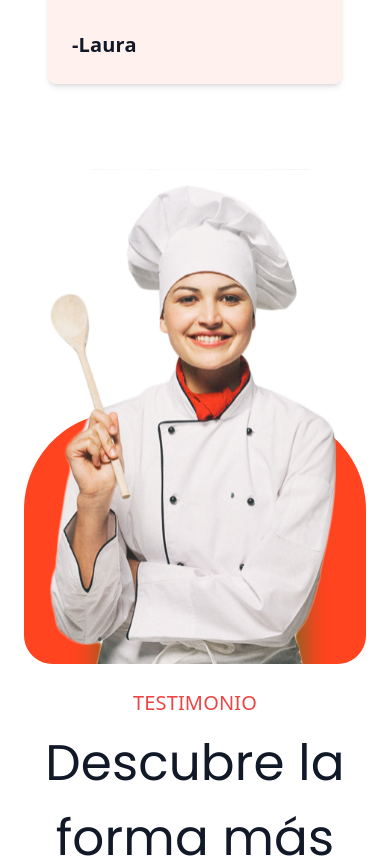
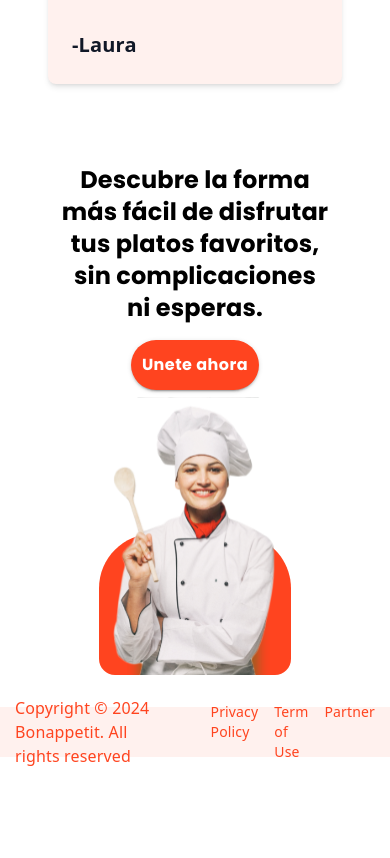
Before and after one commit to BonApp-etit/front, a Next.js app: page / in a window 390 px wide. Shown: the part 8740-9598 px from the top of the page. After the commit the page ends 9508 px from the top, so only its background shows below. Built offline with nearby package versions, Linux system fonts and the light colour scheme.

Commit message:
FifthSection responsive

```diff
--- a/src/components/landing/FifthSection.jsx
+++ b/src/components/landing/FifthSection.jsx
@@ -1,29 +1,62 @@
+import Image from "next/image";
+import { Button } from "@mui/material";
+import { useTheme } from "@emotion/react";
+
 export default function Fifth() {
+  const theme = useTheme();
   return (
     <>
-      <div className="flex flex-col lg:flex-row items-center justify-center bg-white p-6 rounded-lg shadow-lg">
-        {/* Columna de la imagen */}
-        <div className="flex-none mb-6 lg:mb-0 lg:mr-8">
-          <img
-            src="/assets/chef.svg"
-            alt="Chef"
-            className="object-cover"
-          />
-        </div>
+      <div className="flex justify-center">
+        <div className="flex flex-col items-center sm:p-8 md:p-4 text-center w-full  sm:max-w-md  md:max-w-3xl lg:flex-row-reverse lg:max-w-7xl   lg:justify-between lg:text-start lg:p-10">
+          <div className="lg:w-1/2">
+            <h2 className=" text-black text-2xl font-bold font-poppins mb-4    md:text-3xl lg:text-5xl  lg:mb-12 ">
+              Descubre la forma más fácil de disfrutar tus platos favoritos, sin
+              complicaciones ni esperas.
+            </h2>
 
-        {/* Columna de texto */}
-        <div className="text-center lg:text-left">
-          <h4 className="text-[20px] text-red-500 font-roboto uppercase">
-            Testimonio
-          </h4>
-          <h2 className="text-[50px] font-poppins text-gray-900 mt-2">
-            Descubre la forma más <br /> fácil de disfrutar tus <br /> platos
-            favoritos, sin complicaciones ni <br /> esperas.
-          </h2>
+            <Button
+              variant="contained"
+              className=" mb-12 font-roboto md:mb-8"
+              sx={{
+                [theme.breakpoints.up("lg")]: {
+                  borderRadius: "45px",
+                  p: "20px",
+                  fontSize: "27px",
+                  fontWeight: "700",
+                },
+                [theme.breakpoints.between("md", "lg")]: {
+                  p: "15px",
+                  fontWeight: "700",
+                  fontSize: "20px",
+                  borderRadius: "34px",
+                },
+                [theme.breakpoints.between("sm", "md")]: {
+                  p: "11px",
+                  fontWeight: "700",
+                  fontSize: "16px",
+                  borderRadius: "25px",
+                },
+                [theme.breakpoints.down("sm")]: {
+                  p: "11px",
+                  fontWeight: "700",
+                  fontSize: "16px",
+                  borderRadius: "25px",
+                },
+              }}
+            >
+              Unete ahora
+            </Button>
+          </div>
 
-          <button className="mt-6 bg-[#FF441F] text-white py-3 px-6 rounded-full transition w-[235px] h-[65px] text-[27px] font-roboto">
-            Únete ahora
-          </button>
+          <div className="w-full sm:w-48 md:w-96 lg:w-[512px]  h-auto lg:mr-24">
+            <Image
+              src="/assets/chef.svg"
+              width="190"
+              height="280"
+              layout="responsive"
+              alt="Chef"
+            />
+          </div>
         </div>
       </div>
     </>
```
